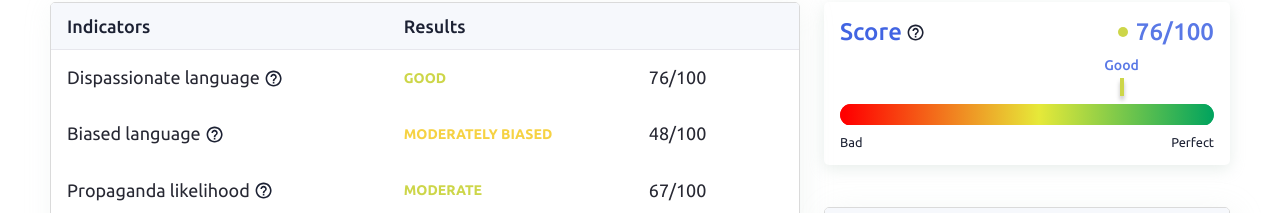
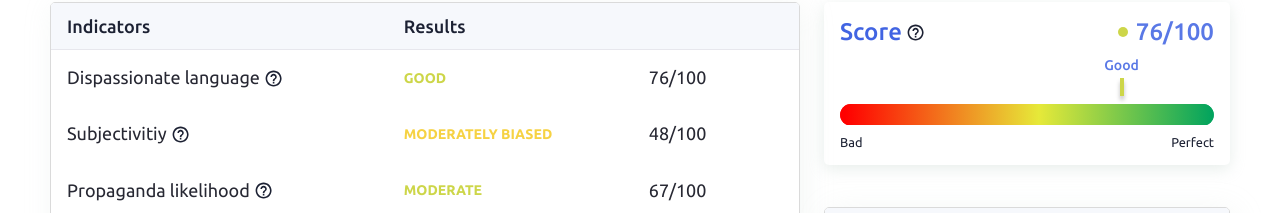
Before and after one commit to kindrakevychn/Next-report, a Next.js app: page / in a window 1280 px wide. Shown: the part 320-533 px from the top of the page. Built offline with nearby package versions, Linux system fonts and the light colour scheme.

Commit message:
Change title of biasedLanguage indicator

```diff
--- a/pages/index.jsx
+++ b/pages/index.jsx
@@ -203,7 +203,7 @@ function Data({
                     {
                         (biasedLanguage != null) &&
                         <ScoreIndicator
-                            title={'Biased language'}
+                            title={'Subjectivitiy'}
                             score={biasedLanguage.score}
                             max={100}
                             status={biasedLanguage.label}
```
